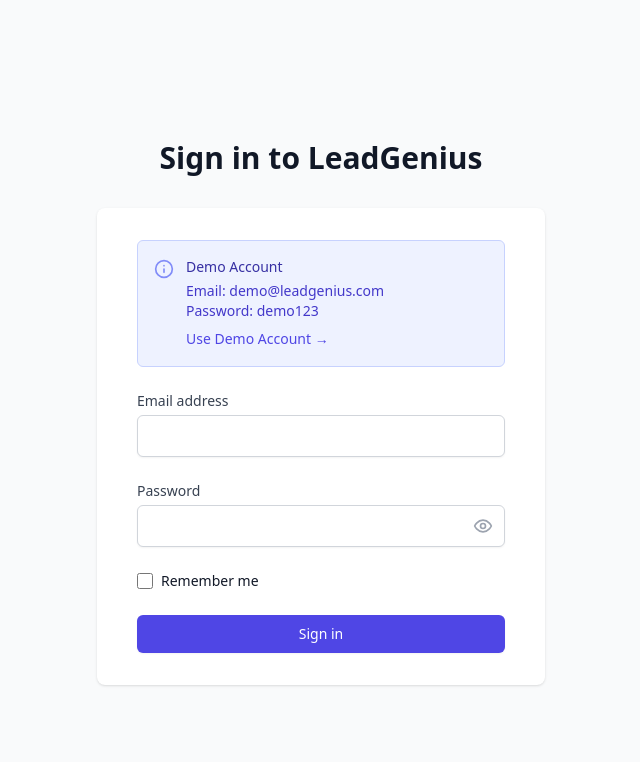
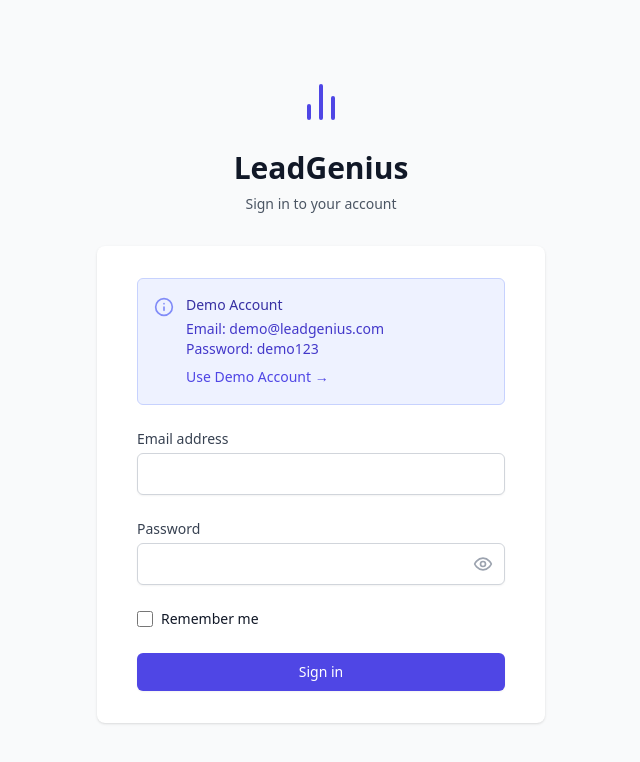
Before and after one commit to ntufusion5/sb1-6tcajvrb, a React (Vite) app: page /login in a window 1280 px wide. Shown: the top 762 px of the page, without its empty margins (319-959 px from the left). Built offline with nearby package versions, Linux system fonts and the light colour scheme; no server answers; a web font is replaced by a local one.

Commit message:
Commit from Bolt to GitHub

```diff
--- a/src/pages/Login.tsx
+++ b/src/pages/Login.tsx
@@ -1,7 +1,7 @@
 import React, { useState, useEffect } from 'react';
 import { useNavigate, useLocation, Navigate } from 'react-router-dom';
 import { useAuth } from '../lib/auth';
-import { AlertCircle, Loader2, Eye, EyeOff, Info } from 'lucide-react';
+import { AlertCircle, Loader2, Eye, EyeOff, Info, BarChart2 } from 'lucide-react';
 
 export default function Login() {
   const navigate = useNavigate();
@@ -15,7 +15,7 @@ export default function Login() {
   const [isLoading, setIsLoading] = useState(false);
   const [isValidEmail, setIsValidEmail] = useState(true);
 
-  const from = location.state?.from?.pathname || '/';
+  const from = location.state?.from?.pathname || '/dashboard';
 
   useEffect(() => {
     // Validate email
@@ -91,9 +91,15 @@ export default function Login() {
   return (
     <div className="min-h-screen bg-gray-50 flex flex-col justify-center py-12 sm:px-6 lg:px-8">
       <div className="sm:mx-auto sm:w-full sm:max-w-md">
+        <div className="flex items-center justify-center">
+          <BarChart2 className="h-12 w-12 text-indigo-600" />
+        </div>
         <h2 className="mt-6 text-center text-3xl font-extrabold text-gray-900">
-          Sign in to LeadGenius
+          LeadGenius
         </h2>
+        <p className="mt-2 text-center text-sm text-gray-600">
+          Sign in to your account
+        </p>
       </div>
 
       <div className="mt-8 sm:mx-auto sm:w-full sm:max-w-md">
```
